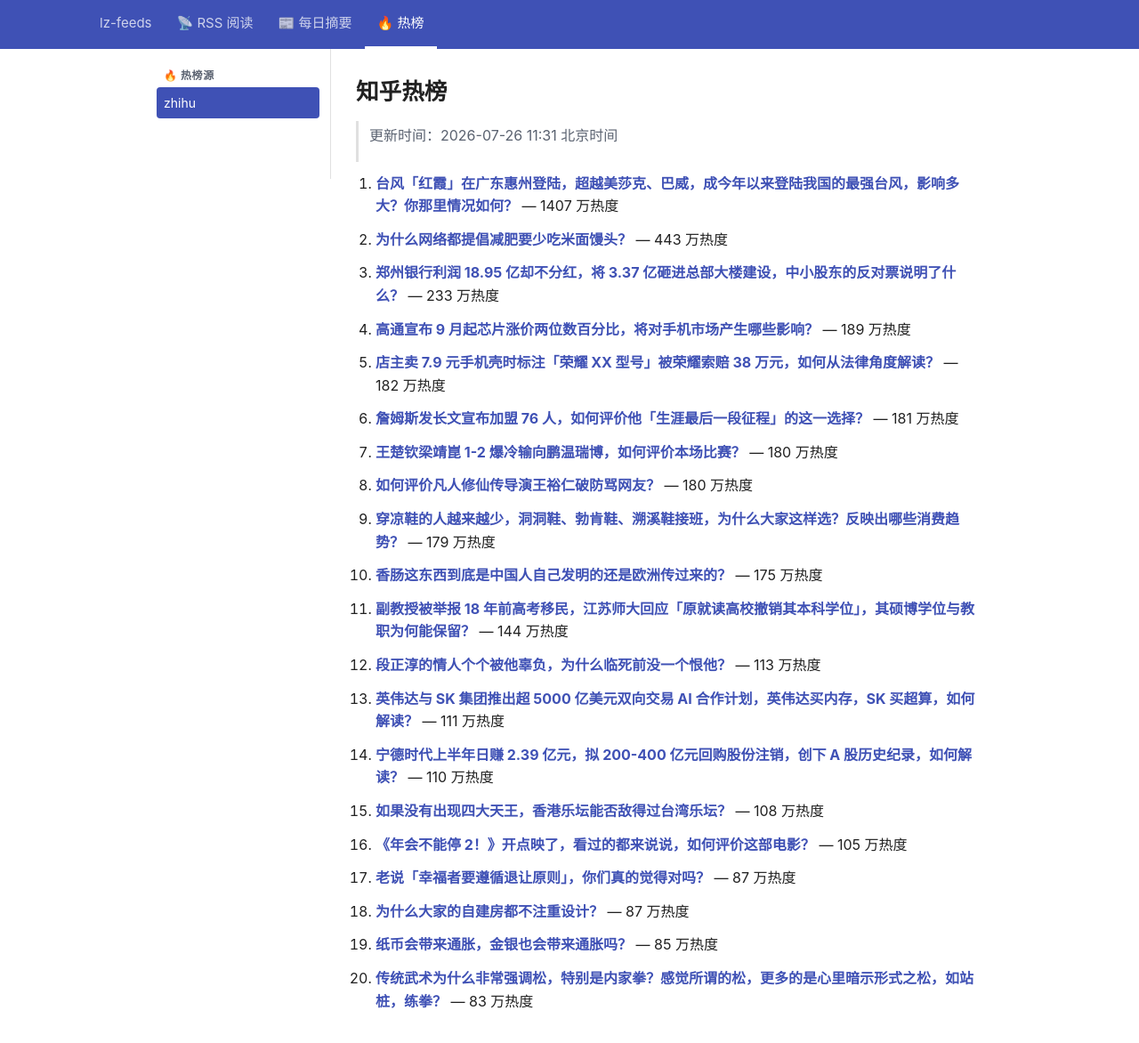
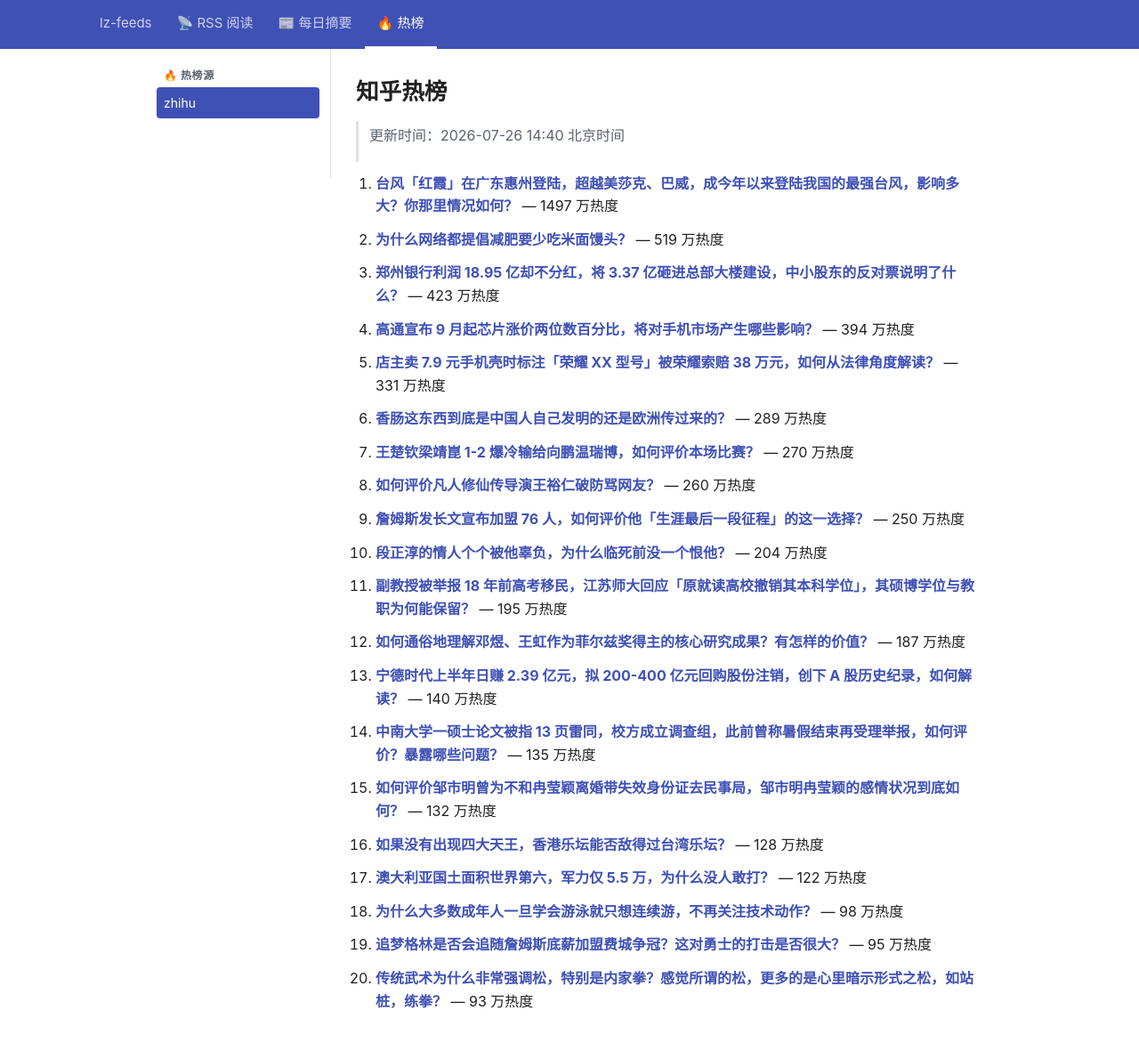
Before and after one commit to lizhang0101/lz-feeds, a Jekyll site: the page built from _hotlist/zhihu.md, in a window 1280 px wide and 1202 px high. Shown: the top 1172 px of the window at 89% size. Built offline with Jekyll 4.4.1, drawn with Linux system fonts in a browser that asks for light colours.

Commit message:
hotlist: 2026-07-26T06:40Z

```diff
--- a/_hotlist/zhihu.md
+++ b/_hotlist/zhihu.md
@@ -1,48 +1,48 @@
 ---
-updated: 2026-07-26 11:31 北京时间
+updated: 2026-07-26 14:40 北京时间
 count: 20
 ---
 
 # 知乎热榜
 
-> 更新时间：2026-07-26 11:31 北京时间
+> 更新时间：2026-07-26 14:40 北京时间
 
-1. **[台风「红霞」在广东惠州登陆，超越美莎克、巴威，成今年以来登陆我国的最强台风，影响多大？你那里情况如何？](https://www.zhihu.com/question/2062972309652992711)** — 1407 万热度
+1. **[台风「红霞」在广东惠州登陆，超越美莎克、巴威，成今年以来登陆我国的最强台风，影响多大？你那里情况如何？](https://www.zhihu.com/question/2062972309652992711)** — 1497 万热度
 
-2. **[为什么网络都提倡减肥要少吃米面馒头？](https://www.zhihu.com/question/2057049665552623029)** — 443 万热度
+2. **[为什么网络都提倡减肥要少吃米面馒头？](https://www.zhihu.com/question/2057049665552623029)** — 519 万热度
 
-3. **[郑州银行利润  18.95 亿却不分红，将 3.37 亿砸进总部大楼建设，中小股东的反对票说明了什么？](https://www.zhihu.com/question/2063564177688597653)** — 233 万热度
+3. **[郑州银行利润  18.95 亿却不分红，将 3.37 亿砸进总部大楼建设，中小股东的反对票说明了什么？](https://www.zhihu.com/question/2063564177688597653)** — 423 万热度
 
-4. **[高通宣布 9 月起芯片涨价两位数百分比，将对手机市场产生哪些影响？](https://www.zhihu.com/question/2064255303806465925)** — 189 万热度
+4. **[高通宣布 9 月起芯片涨价两位数百分比，将对手机市场产生哪些影响？](https://www.zhihu.com/question/2064255303806465925)** — 394 万热度
 
-5. **[店主卖 7.9 元手机壳时标注「荣耀 XX 型号」被荣耀索赔 38 万元，如何从法律角度解读？](https://www.zhihu.com/question/2064405742971352764)** — 182 万热度
+5. **[店主卖 7.9 元手机壳时标注「荣耀 XX 型号」被荣耀索赔 38 万元，如何从法律角度解读？](https://www.zhihu.com/question/2064405742971352764)** — 331 万热度
 
-6. **[詹姆斯发长文宣布加盟 76 人，如何评价他「生涯最后一段征程」的这一选择？](https://www.zhihu.com/question/2064146151499097712)** — 181 万热度
+6. **[香肠这东西到底是中国人自己发明的还是欧洲传过来的？](https://www.zhihu.com/question/2014006516139714030)** — 289 万热度
 
-7. **[王楚钦梁靖崑 1-2 爆冷输向鹏温瑞博，如何评价本场比赛？](https://www.zhihu.com/question/2064483627178485387)** — 180 万热度
+7. **[王楚钦梁靖崑 1-2 爆冷输给向鹏温瑞博，如何评价本场比赛？](https://www.zhihu.com/question/2064483627178485387)** — 270 万热度
 
-8. **[如何评价凡人修仙传导演王裕仁破防骂网友？](https://www.zhihu.com/question/2064287361543017092)** — 180 万热度
+8. **[如何评价凡人修仙传导演王裕仁破防骂网友？](https://www.zhihu.com/question/2064287361543017092)** — 260 万热度
 
-9. **[穿凉鞋的人越来越少，洞洞鞋、勃肯鞋、溯溪鞋接班，为什么大家这样选？反映出哪些消费趋势？](https://www.zhihu.com/question/2062144078456648299)** — 179 万热度
+9. **[詹姆斯发长文宣布加盟 76 人，如何评价他「生涯最后一段征程」的这一选择？](https://www.zhihu.com/question/2064146151499097712)** — 250 万热度
 
-10. **[香肠这东西到底是中国人自己发明的还是欧洲传过来的？](https://www.zhihu.com/question/2014006516139714030)** — 175 万热度
+10. **[段正淳的情人个个被他辜负，为什么临死前没一个恨他？](https://www.zhihu.com/question/2063573343102559614)** — 204 万热度
 
-11. **[副教授被举报 18 年前高考移民，江苏师大回应「原就读高校撤销其本科学位」，其硕博学位与教职为何能保留？](https://www.zhihu.com/question/2064285506431725683)** — 144 万热度
+11. **[副教授被举报 18 年前高考移民，江苏师大回应「原就读高校撤销其本科学位」，其硕博学位与教职为何能保留？](https://www.zhihu.com/question/2064285506431725683)** — 195 万热度
 
-12. **[段正淳的情人个个被他辜负，为什么临死前没一个恨他？](https://www.zhihu.com/question/2063573343102559614)** — 113 万热度
+12. **[如何通俗地理解邓煜、王虹作为菲尔兹奖得主的核心研究成果？有怎样的价值？](https://www.zhihu.com/question/2063759151348410113)** — 187 万热度
 
-13. **[英伟达与 SK 集团推出超 5000 亿美元双向交易 AI 合作计划，英伟达买内存，SK 买超算，如何解读？](https://www.zhihu.com/question/2064306906437571115)** — 111 万热度
+13. **[宁德时代上半年日赚 2.39 亿元，拟 200-400 亿元回购股份注销，创下 A 股历史纪录，如何解读？](https://www.zhihu.com/question/2064123998942901167)** — 140 万热度
 
-14. **[宁德时代上半年日赚 2.39 亿元，拟 200-400 亿元回购股份注销，创下 A 股历史纪录，如何解读？](https://www.zhihu.com/question/2064123998942901167)** — 110 万热度
+14. **[中南大学一硕士论文被指 13 页雷同，校方成立调查组，此前曾称暑假结束再受理举报，如何评价？暴露哪些问题？](https://www.zhihu.com/question/2064146352787945024)** — 135 万热度
 
-15. **[如果没有出现四大天王，香港乐坛能否敌得过台湾乐坛？](https://www.zhihu.com/question/1995555700441634403)** — 108 万热度
+15. **[如何评价邹市明曾为不和冉莹颖离婚带失效身份证去民事局，邹市明冉莹颖的感情状况到底如何？](https://www.zhihu.com/question/2064377659606266424)** — 132 万热度
 
-16. **[《年会不能停 2！》开点映了，看过的都来说说，如何评价这部电影？](https://www.zhihu.com/question/2063662105644082961)** — 105 万热度
+16. **[如果没有出现四大天王，香港乐坛能否敌得过台湾乐坛？](https://www.zhihu.com/question/1995555700441634403)** — 128 万热度
 
-17. **[老说「幸福者要遵循退让原则」，你们真的觉得对吗？](https://www.zhihu.com/question/1942732744447750523)** — 87 万热度
+17. **[澳大利亚国土面积世界第六，军力仅 5.5 万，为什么没人敢打？](https://www.zhihu.com/question/2064336691528312089)** — 122 万热度
 
-18. **[为什么大家的自建房都不注重设计？](https://www.zhihu.com/question/666118079)** — 87 万热度
+18. **[为什么大多数成年人一旦学会游泳就只想连续游，不再关注技术动作？](https://www.zhihu.com/question/7803569929)** — 98 万热度
 
-19. **[纸币会带来通胀，金银也会带来通胀吗？](https://www.zhihu.com/question/2063981377708725274)** — 85 万热度
+19. **[追梦格林是否会追随詹姆斯底薪加盟费城争冠？这对勇士的打击是否很大？](https://www.zhihu.com/question/2064615861093142865)** — 95 万热度
 
-20. **[传统武术为什么非常强调松，特别是内家拳？感觉所谓的松，更多的是心里暗示形式之松，如站桩，练拳？](https://www.zhihu.com/question/2048756264893781699)** — 83 万热度
+20. **[传统武术为什么非常强调松，特别是内家拳？感觉所谓的松，更多的是心里暗示形式之松，如站桩，练拳？](https://www.zhihu.com/question/2048756264893781699)** — 93 万热度
```
